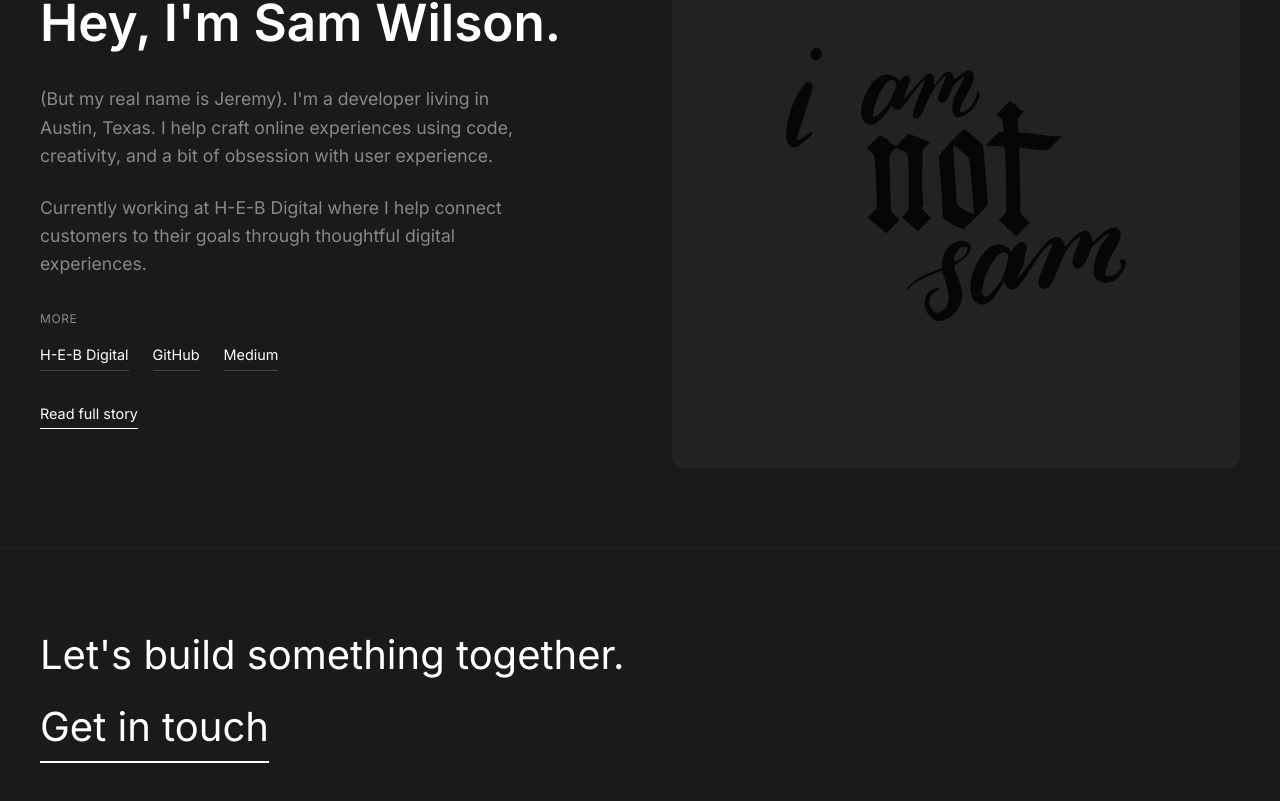
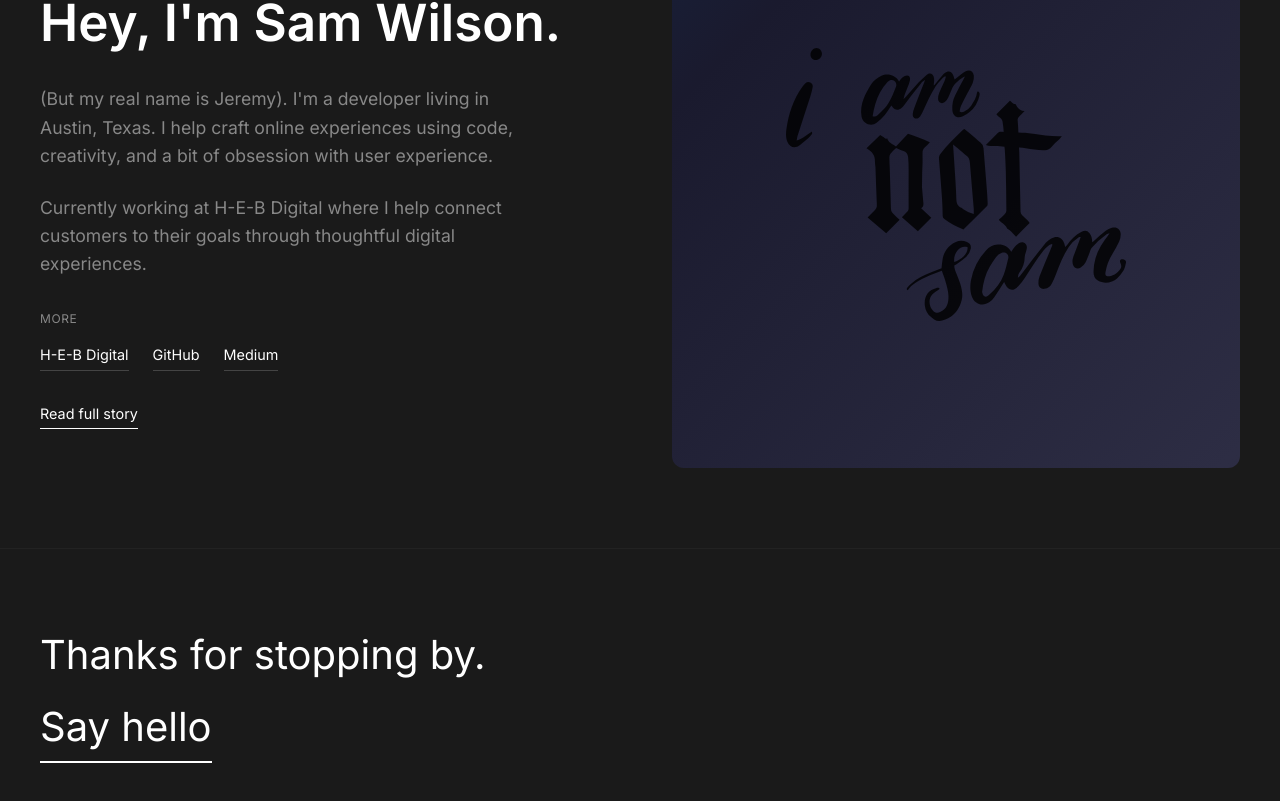
Before and after one commit to storypixel/storypixel.github.io, a React (Vite) app: page / in a window 1280 px wide. Shown: the part 1971-2772 px from the top of the page. Built offline with nearby package versions, Linux system fonts and the light colour scheme; no server answers.

Commit message:
Update copy, add cycling gradient, fix email to sam@iamnotsam.com

```diff
--- a/src/components/About.jsx
+++ b/src/components/About.jsx
@@ -82,10 +82,10 @@ const About = () => {
             </motion.div>
 
             <motion.div
+                className="cycling-gradient"
                 style={{
                     width: '100%',
                     aspectRatio: '1',
-                    background: '#222',
                     borderRadius: '12px',
                     overflow: 'hidden',
                     display: 'flex',
--- a/src/components/AboutPage.jsx
+++ b/src/components/AboutPage.jsx
@@ -50,13 +50,13 @@ const AboutPage = () => {
                 <div className="page-grid" style={{ marginBottom: '6rem' }}>
                     {/* Image in columns 1-2 */}
                     <motion.div
+                        className="cycling-gradient"
                         initial={{ opacity: 0 }}
                         animate={{ opacity: 1 }}
                         transition={{ delay: 0.2, duration: 0.8 }}
                         style={{
                             gridColumn: '1 / 3',
                             aspectRatio: '3/4',
-                            background: '#222',
                             borderRadius: '12px',
                             overflow: 'hidden',
                             display: 'flex',
@@ -110,8 +110,8 @@ const AboutPage = () => {
                             transition={{ delay: 0.5, duration: 0.8 }}
                         >
                             <h3 style={{ fontSize: '0.75rem', textTransform: 'uppercase', letterSpacing: '0.05em', marginBottom: '1.5rem', color: 'var(--text-secondary)' }}>Contact</h3>
-                            <a href="mailto:jeremy@storypixel.io" style={{ fontSize: '1rem', textDecoration: 'underline', textUnderlineOffset: '3px' }}>
-                                jeremy@storypixel.io
+                            <a href="mailto:sam@iamnotsam.com" style={{ fontSize: '1rem', textDecoration: 'underline', textUnderlineOffset: '3px' }}>
+                                sam@iamnotsam.com
                             </a>
                         </motion.div>
                     </div>
--- a/src/components/CalcuweighterPromo.jsx
+++ b/src/components/CalcuweighterPromo.jsx
@@ -158,7 +158,7 @@ const CalcuweighterPromo = () => {
                     <div style={{ padding: '0 var(--spacing-container)' }}>
                         {[
                             { number: '01', title: 'Photo Magic', text: "Snap the gym's whiteboard. App reads percentages and calculates your weights." },
-                            { number: '02', title: 'Voice Input', text: 'Just speak "80, 85, 90" and see your weights instantly. Completely hands-free.' },
+                            { number: '02', title: 'Voice Input', text: 'Say "80% deadlifts, then 70, 80, 90 percent back squats" and see your plate breakdowns instantly. Completely hands-free.' },
                             { number: '03', title: 'Zero Mental Math', text: 'Your PRs are saved. Pick percentages. See exact plate breakdowns. Done.' }
                         ].map((feature, i) => (
                             <motion.div
--- a/src/components/Footer.jsx
+++ b/src/components/Footer.jsx
@@ -25,10 +25,10 @@ const Footer = () => {
                         lineHeight: '1.3',
                         marginBottom: '1rem',
                     }}>
-                        Let's build something together.
+                        Thanks for stopping by.
                     </p>
                     <a
-                        href="mailto:jeremy@storypixel.io?subject=Hello"
+                        href="mailto:sam@iamnotsam.com?subject=Hello"
                         style={{
                             display: 'inline-block',
                             fontSize: 'clamp(1.5rem, 4vw, 2.5rem)',
@@ -40,7 +40,7 @@ const Footer = () => {
                         onMouseEnter={(e) => e.target.style.opacity = '0.7'}
                         onMouseLeave={(e) => e.target.style.opacity = '1'}
                     >
-                        Get in touch
+                        Say hello
                     </a>
                 </div>
 
--- a/src/components/Navigation.jsx
+++ b/src/components/Navigation.jsx
@@ -24,7 +24,7 @@ const Navigation = () => {
 
             {/* Right: Navigation Links */}
             <div className="nav-links">
-                <a href="mailto:jeremy@storypixel.io" className="nav-link">
+                <a href="mailto:sam@iamnotsam.com" className="nav-link">
                     Email <span className="nav-arrow">┐</span>
                 </a>
                 <Link to="/about" className="nav-link">
--- a/src/data/projects.js
+++ b/src/data/projects.js
@@ -18,7 +18,7 @@ export const projectDetails = {
         category: 'iOS App / Watch App',
         color: '#1c1c1e',
         skills: ['SwiftUI', 'iOS Development', 'WatchOS', 'Vision AI', 'Speech Recognition'],
-        year: '2024-2025',
+        year: '2025',
         role: 'Design & Development',
         roleBlurb: 'Built a powerful percentages calculator for strength training with camera OCR, voice input, and Apple Watch companion app.',
         description: 'A powerful percentages calculator for strength training. Enter your PRs and instantly see what weight to load for any percentage. Calcuweighter allows you to snap a photo of your workout whiteboard to automatically identify lifts, supports hands-free voice input, and visualizes plate loading. Includes a companion Apple Watch app.',
--- a/src/index.css
+++ b/src/index.css
@@ -121,6 +121,33 @@ html.lenis {
   scroll-behavior: auto;
 }
 
+/* Cycling gradient animation */
+@keyframes gradientCycle {
+  0% {
+    background-position: 0% 50%;
+  }
+  50% {
+    background-position: 100% 50%;
+  }
+  100% {
+    background-position: 0% 50%;
+  }
+}
+
+.cycling-gradient {
+  background: linear-gradient(
+    135deg,
+    #1a1a2e,
+    #16213e,
+    #0f3460,
+    #1a1a2e,
+    #2d2d44,
+    #1a1a2e
+  );
+  background-size: 400% 400%;
+  animation: gradientCycle 15s ease infinite;
+}
+
 /* Phone container for promo pages */
 .project-phone-container {
   position: absolute;
```
